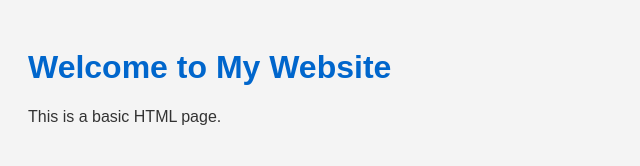
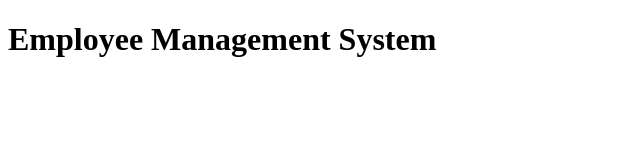
Before and after one commit to Mahalakshmi2026/Gitrepository, a plain HTML site: page Index.html in a window 1280 px wide. Shown: the whole page, without its empty margins (0-640 px from the left). Drawn offline with Linux system fonts and the light colour scheme.

Commit message:
Second commit

```diff
--- a/Index.html
+++ b/Index.html
@@ -1,23 +1,5 @@
 <!DOCTYPE html>
-<html lang="en">
-<head>
-  <meta charset="UTF-8" />
-  <meta name="viewport" content="width=device-width, initial-scale=1.0" />
-  <title>My Web Page</title>
-  <style>
-    body {
-      font-family: Arial, sans-serif;
-      background-color: #f4f4f4;
-      color: #333;
-      padding: 20px;
-    }
-    h1 {
-      color: #0066cc;
-    }
-  </style>
-</head>
-<body>
-  <h1>Welcome to My Website</h1>
-  <p>This is a basic HTML page.</p>
-</body>
+<html>
+  <head><title>Welcome To My Page</title></head>
+  <body><h1>Employee Management System</h1></body>
 </html>
```
